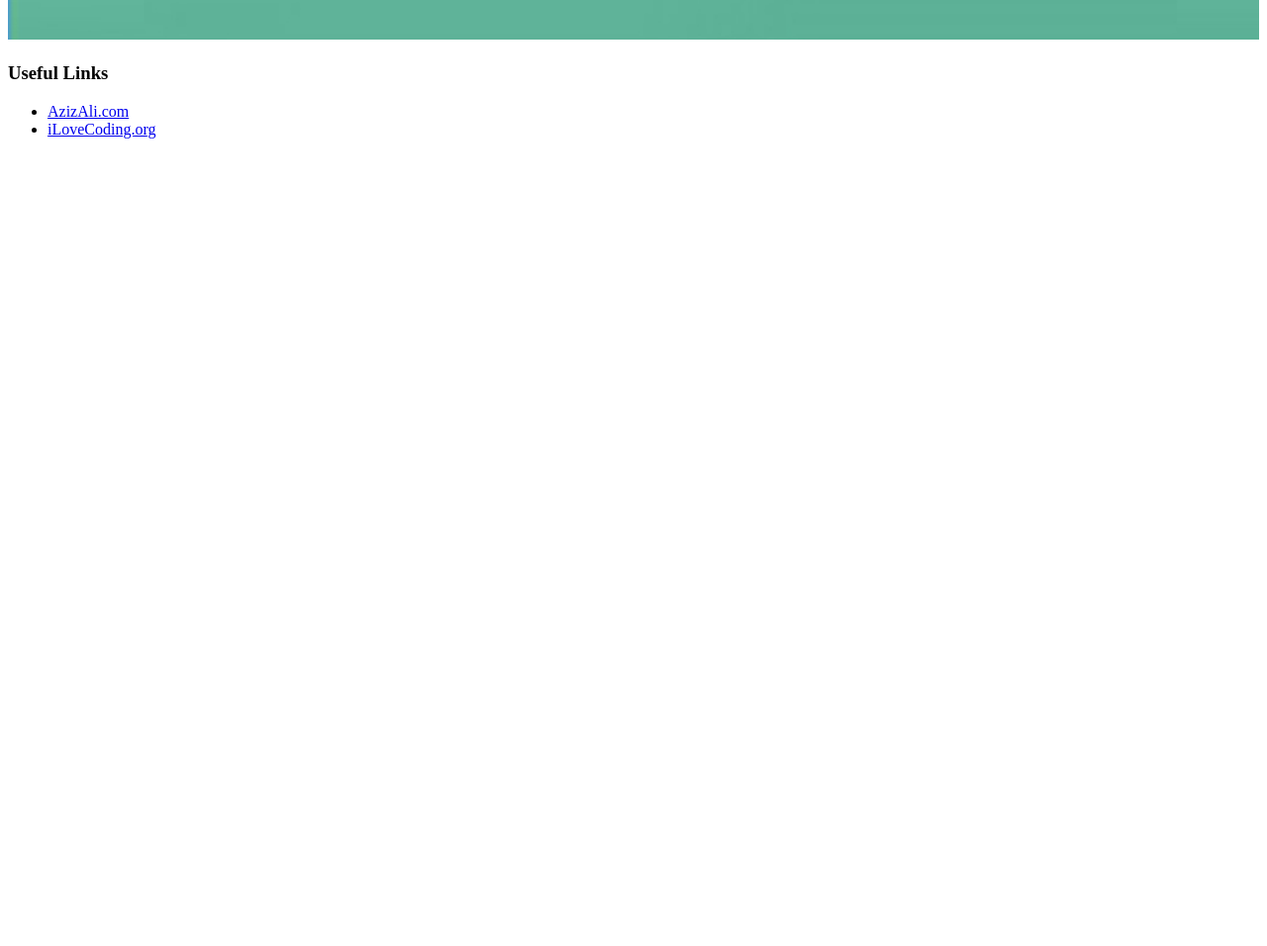
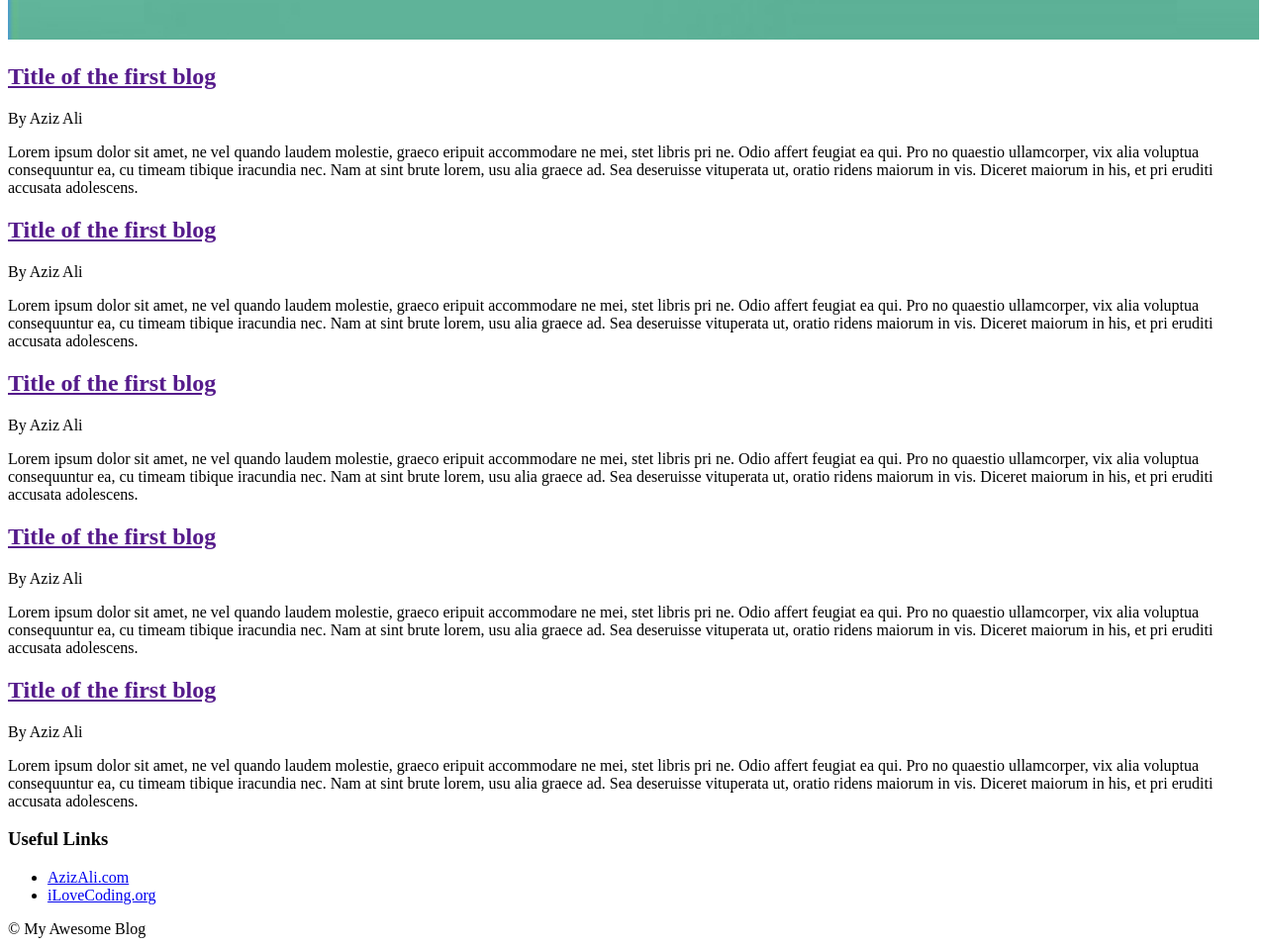
Before and after one commit to DanielaDuncker/slytherin-common-room, a plain HTML site: page index.html in a window 1280 px wide. Shown: the part 481-1437 px from the top of the page at 99% size. Before the commit the page ends 800 px from the top, so only its background shows below. Drawn offline with Linux system fonts and the light colour scheme.

Commit message:
add articles

```diff
--- a/index.html
+++ b/index.html
@@ -19,7 +19,49 @@
         </div>
         <main>
             <section>
-
+                <article>
+                    <h2>
+                        <a href="">Title of the first blog</a>
+                    </h2>
+                    <span>By Aziz Ali</span>
+                    <p>
+                        Lorem ipsum dolor sit amet, ne vel quando laudem molestie, graeco eripuit accommodare ne mei, stet libris pri ne. Odio affert feugiat ea qui. Pro no quaestio ullamcorper, vix alia voluptua consequuntur ea, cu timeam tibique iracundia nec. Nam at sint brute lorem, usu alia graece ad. Sea deseruisse vituperata ut, oratio ridens maiorum in vis. Diceret maiorum in his, et pri eruditi accusata adolescens.
+                    </p>
+                </article>
+                <article>
+                    <h2>
+                        <a href="">Title of the first blog</a>
+                    </h2>
+                    <span>By Aziz Ali</span>
+                    <p>
+                        Lorem ipsum dolor sit amet, ne vel quando laudem molestie, graeco eripuit accommodare ne mei, stet libris pri ne. Odio affert feugiat ea qui. Pro no quaestio ullamcorper, vix alia voluptua consequuntur ea, cu timeam tibique iracundia nec. Nam at sint brute lorem, usu alia graece ad. Sea deseruisse vituperata ut, oratio ridens maiorum in vis. Diceret maiorum in his, et pri eruditi accusata adolescens.
+                    </p>
+                </article>                <article>
+                    <h2>
+                        <a href="">Title of the first blog</a>
+                    </h2>
+                    <span>By Aziz Ali</span>
+                    <p>
+                        Lorem ipsum dolor sit amet, ne vel quando laudem molestie, graeco eripuit accommodare ne mei, stet libris pri ne. Odio affert feugiat ea qui. Pro no quaestio ullamcorper, vix alia voluptua consequuntur ea, cu timeam tibique iracundia nec. Nam at sint brute lorem, usu alia graece ad. Sea deseruisse vituperata ut, oratio ridens maiorum in vis. Diceret maiorum in his, et pri eruditi accusata adolescens.
+                    </p>
+                </article>                <article>
+                    <h2>
+                        <a href="">Title of the first blog</a>
+                    </h2>
+                    <span>By Aziz Ali</span>
+                    <p>
+                        Lorem ipsum dolor sit amet, ne vel quando laudem molestie, graeco eripuit accommodare ne mei, stet libris pri ne. Odio affert feugiat ea qui. Pro no quaestio ullamcorper, vix alia voluptua consequuntur ea, cu timeam tibique iracundia nec. Nam at sint brute lorem, usu alia graece ad. Sea deseruisse vituperata ut, oratio ridens maiorum in vis. Diceret maiorum in his, et pri eruditi accusata adolescens.
+                    </p>
+                </article>
+                <article>
+                    <h2>
+                        <a href="">Title of the first blog</a>
+                    </h2>
+                    <span>By Aziz Ali</span>
+                    <p>
+                        Lorem ipsum dolor sit amet, ne vel quando laudem molestie, graeco eripuit accommodare ne mei, stet libris pri ne. Odio affert feugiat ea qui. Pro no quaestio ullamcorper, vix alia voluptua consequuntur ea, cu timeam tibique iracundia nec. Nam at sint brute lorem, usu alia graece ad. Sea deseruisse vituperata ut, oratio ridens maiorum in vis. Diceret maiorum in his, et pri eruditi accusata adolescens.
+                    </p>
+                </article>
             </section>
             <aside>
                 <h3>Useful Links</h3>
@@ -33,7 +75,9 @@
                 </ul>
             </aside>
         </main>
-        <footer></footer>
+        <footer>
+            &copy; My Awesome Blog
+        </footer>
     </div>
 </body>
 </html>
```
